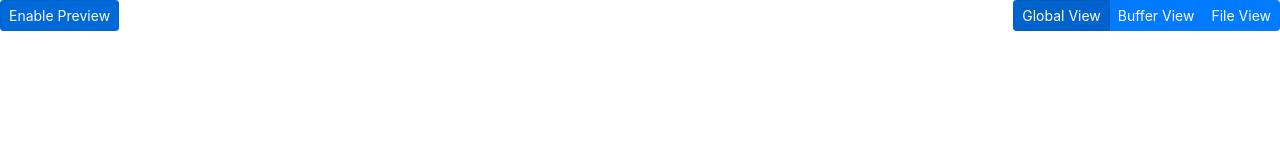
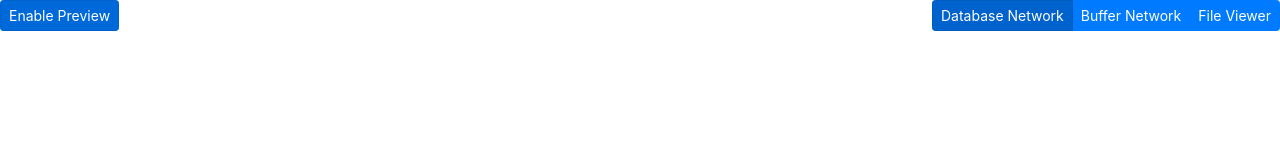
Before and after one commit to org-roam/org-roam-server, a plain HTML site: page index.html in a window 1280 px wide. Drawn offline with Linux system fonts and the light colour scheme; no server answers.

Commit message:
Rename tabs

```diff
--- a/index.html
+++ b/index.html
@@ -82,19 +82,19 @@
       <label class="btn btn-sm btn-primary btn-simple active" id="globalview">
         <input type="radio" name="views" checked id="global" value="global">
         <span class="d-none d-sm-block d-md-block
-                     d-lg-block d-xl-block">Global View</span>
+                     d-lg-block d-xl-block">Database Network</span>
       </label>
       <label class="btn btn-sm btn-primary btn-simple" id="bufferview">
         <input type="radio" class="d-none d-sm-none" name="views"
                id="buffer" value="buffer">
         <span class="d-none d-sm-block d-md-block
-                     d-lg-block d-xl-block">Buffer View</span>
+                     d-lg-block d-xl-block">Buffer Network</span>
       </label>
       <label class="btn btn-sm btn-primary btn-simple" id="fileview">
         <input type="radio" class="d-none d-sm-none" name="views"
                id="files" value="files">
         <span class="d-none d-sm-block d-md-block
-                     d-lg-block d-xl-block">File View</span>
+                     d-lg-block d-xl-block">File Viewer</span>
       </label>
     </div>
     <label class="btn btn-sm btn-primary btn-simple" id="preview">
```
